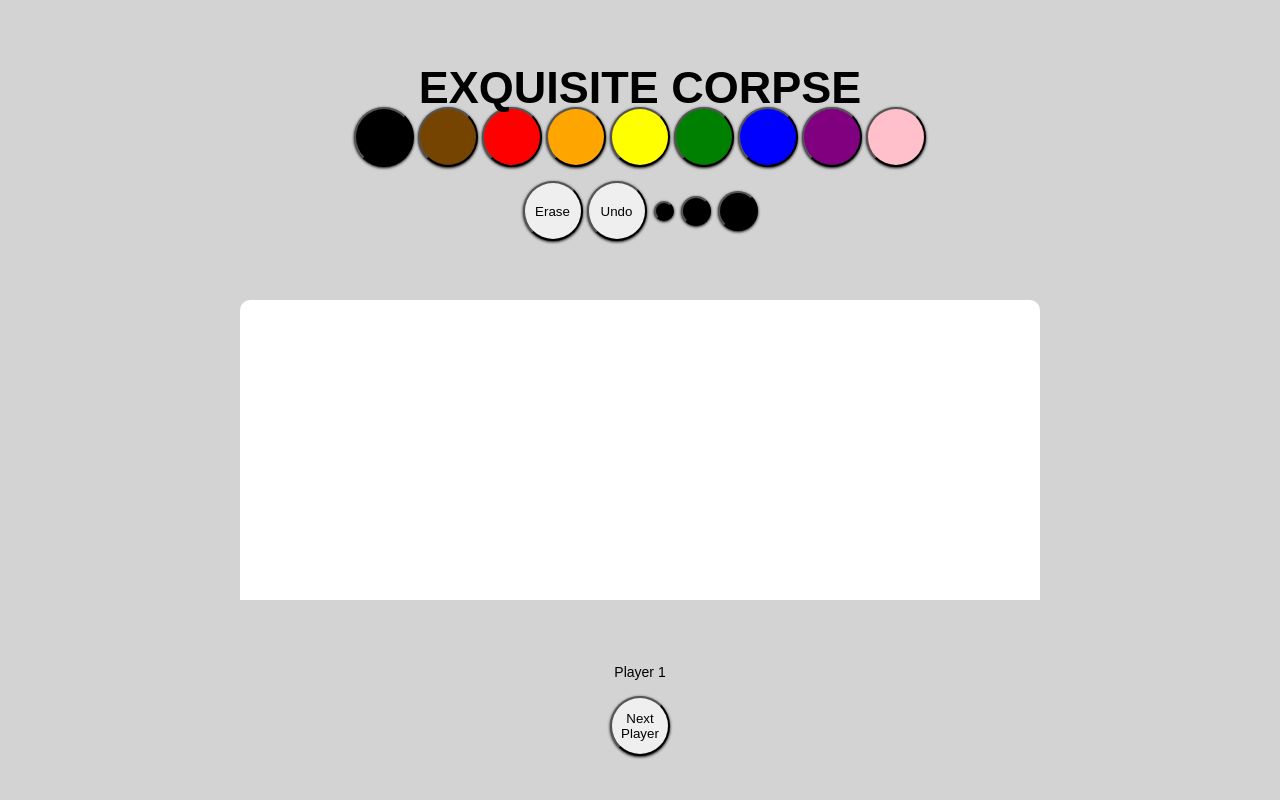
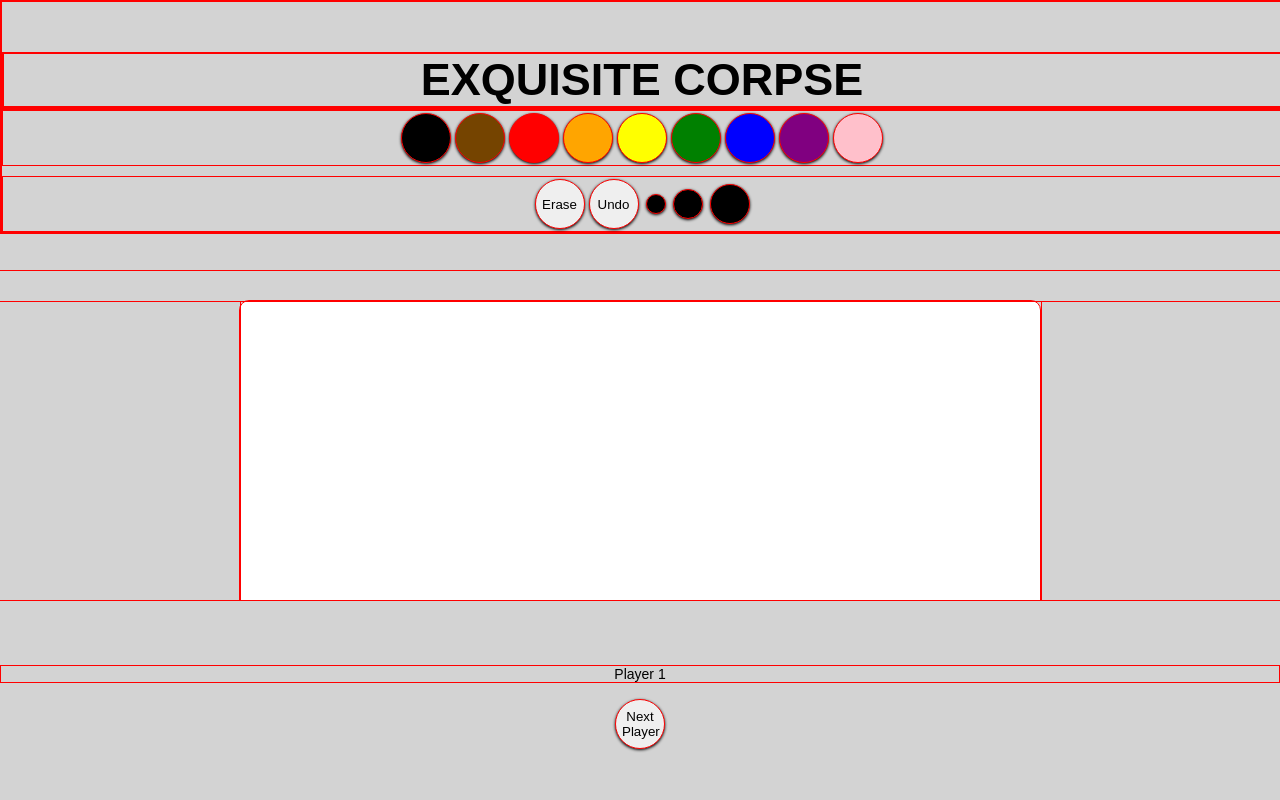
Before and after one commit to elizasohn/exquisite-corpse, a React (Create React App) app: page / in a window 1280 px wide. Shown: the top 800 px of the page. Built offline with nearby package versions, Linux system fonts and the light colour scheme.

Commit message:
styling of divs

```diff
--- a/src/App.css
+++ b/src/App.css
@@ -8,40 +8,38 @@ body {
   display: flex;
   justify-content: center;
 }
+* {
+  border: 1px solid red;
+}
 
-/* h2 {
-  font: 20px "Century Gothic", Futura, sans-serif;
-  color: black;
-  margin: 20px;
+h2 {
+  font-size: 1.5em;
+  margin-block-start: 0;
+  margin-block-end: 0;
+  margin-inline-start: 0px;
+  margin-inline-end: 0px;
+}
+
+.head {
   background-color: lightgray;
-  text-align: center;
-  z-index: 2;
-} */
-/* .blank {
   position: absolute;
-  top: 280px;
-  height: 100px;
+  top: 0;
+  left: 0;
+  width: 100vw;
+}
+.headerdude {
   width: 100%;
-  z-index: 1; */
-  /* padding: 200px; */
+  font-size: 30px;
+  z-index: 1;
+  justify-content: center;
+  padding-top: 50px;
+  /* top: 0; */
+}
 
-/* .container {
-  text-align: center;
-} */
-/* .drawArea {
-  background-color: white;
-  width: 800px;
-  height: 600px;
-  border: 2px solid black;
-  border-radius: 10px;
-  cursor: crosshair;
-  z-index: -1;
-<<<<<<< HEAD
-  /* position: absolute; */
-  /* top: -200px; */
-  /* bottom: 0;
-} */
-
+.toolbar {
+  width: 100%;
+  z-index: 1;
+}
 .drawArea2 {
   width: 800px;
   height: 600px;
@@ -67,15 +65,6 @@ body {
   height: 100%;
 }
 
-.toolbar {
-  position: absolute;
-  width: 100%;
-  z-index: 1;
-  padding-top: 100px;
-  padding-bottom: 50px;
-  background-color: lightgray;
-  top: 0px;
-}
 
 /* Buttons Styling  */
 button {
@@ -83,15 +72,12 @@ button {
   border: px solid black;
   /* padding: 20px; */
   display: inline-block;
-  height: 60px;
-  width: 60px;
+  height: 50px;
+  width: 50px;
   margin: 2px;
   box-shadow: 0px 1px 3px black;
 }
 
-.toolbar {
-  margin: 5px;
-}
 .colors {
   margin-bottom: 10px;
 }
@@ -155,13 +141,3 @@ button {
 
 .footerButton {
 }
-
-.headerdude {
-  position: absolute;
-  width: 100%;
-  display: flex;
-  font-size: 30px;
-  z-index: 2;
-  margin: 5px;
-  justify-content: center;
-}
--- a/src/App.js
+++ b/src/App.js
@@ -248,10 +248,7 @@ class App extends React.Component {
 
   render() {
     return (
-      <div className="container">
-      <div className="headerdude">
-        <Header/>
-      </div>
+      <React.Fragment>
       {/* <button onClick={() => this.drawArea.current.innerHTML
       .exportSvg()
       .then(data => {
@@ -262,6 +259,10 @@ class App extends React.Component {
       })
     }
   >Get Image</button> */}
+    <div className="head">
+      <div className="headerdude">
+        <Header/>
+      </div>
        <div className="toolbar">
         <div className="colors">
           <button className="black" onClick={() => this.handleColorChange("black")}></button>
@@ -283,7 +284,10 @@ class App extends React.Component {
             <button className="lg" onClick={() => this.handleStrokeChange(32)}>.</button>
           </div>
         </div>
-        //drawing section
+      </div>
+
+        {/* drawing section  */}
+        <div className="container">
         <Blocker>
         </Blocker>
         <DrawArea
@@ -295,18 +299,15 @@ class App extends React.Component {
         >
           <Drawing lines={this.state.lines} />
         </DrawArea>
-        //footer
+        {/* footer */}
         <Footer
           footerOffset={this.state.footerOffset}>
           <p>{this.state.text}</p>
           <button className="footerButton" onClick={this.handlePlayerChange} player={this.state.player}>{this.state.buttonText}</button>
         </Footer>
         </div>
-          // <DrawingPad
-          // color={this.props.color}
-          // stroke={this.props.stroke}
-          // lines={this.state.lines1}
-          // />
+      </React.Fragment>
+
 
     );
   }
```
Lines whose indentation alone changed are shown as unchanged.
